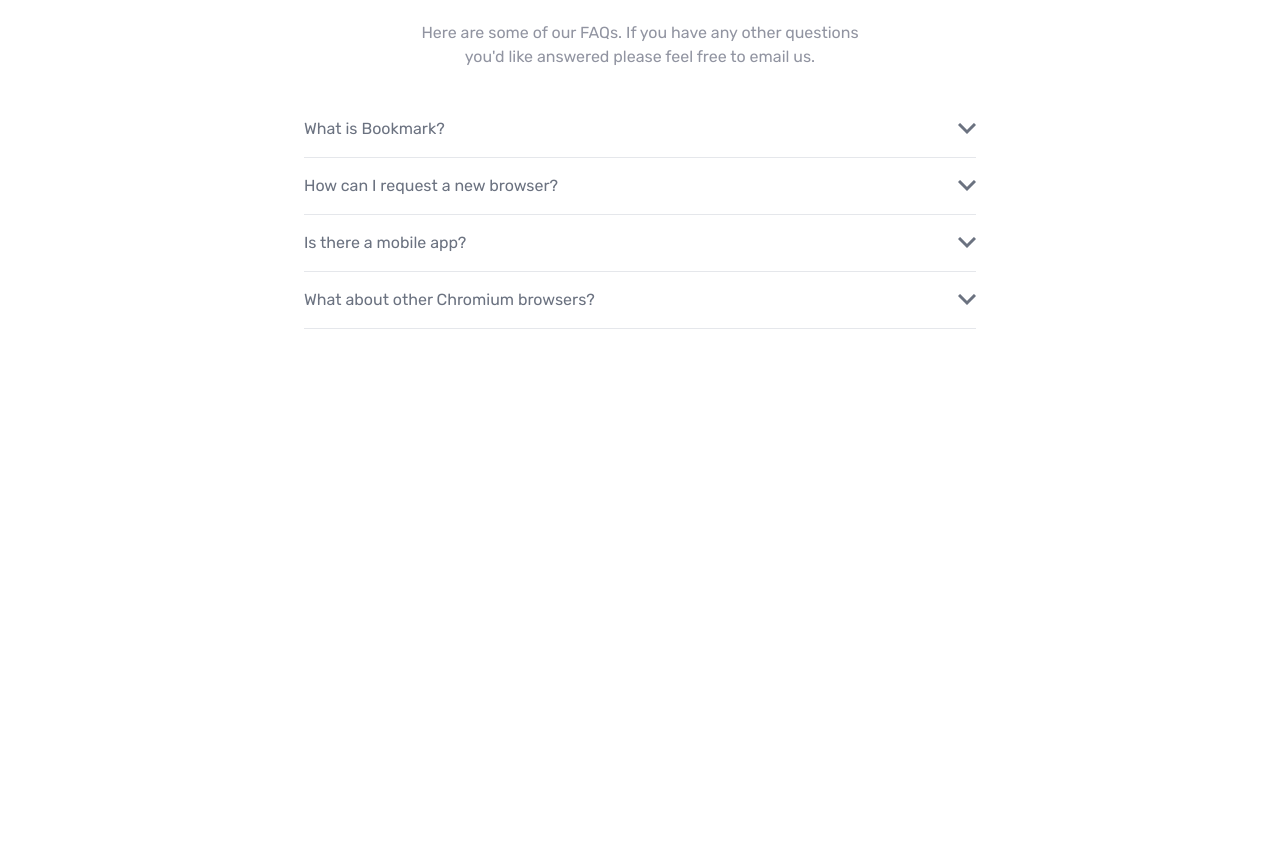
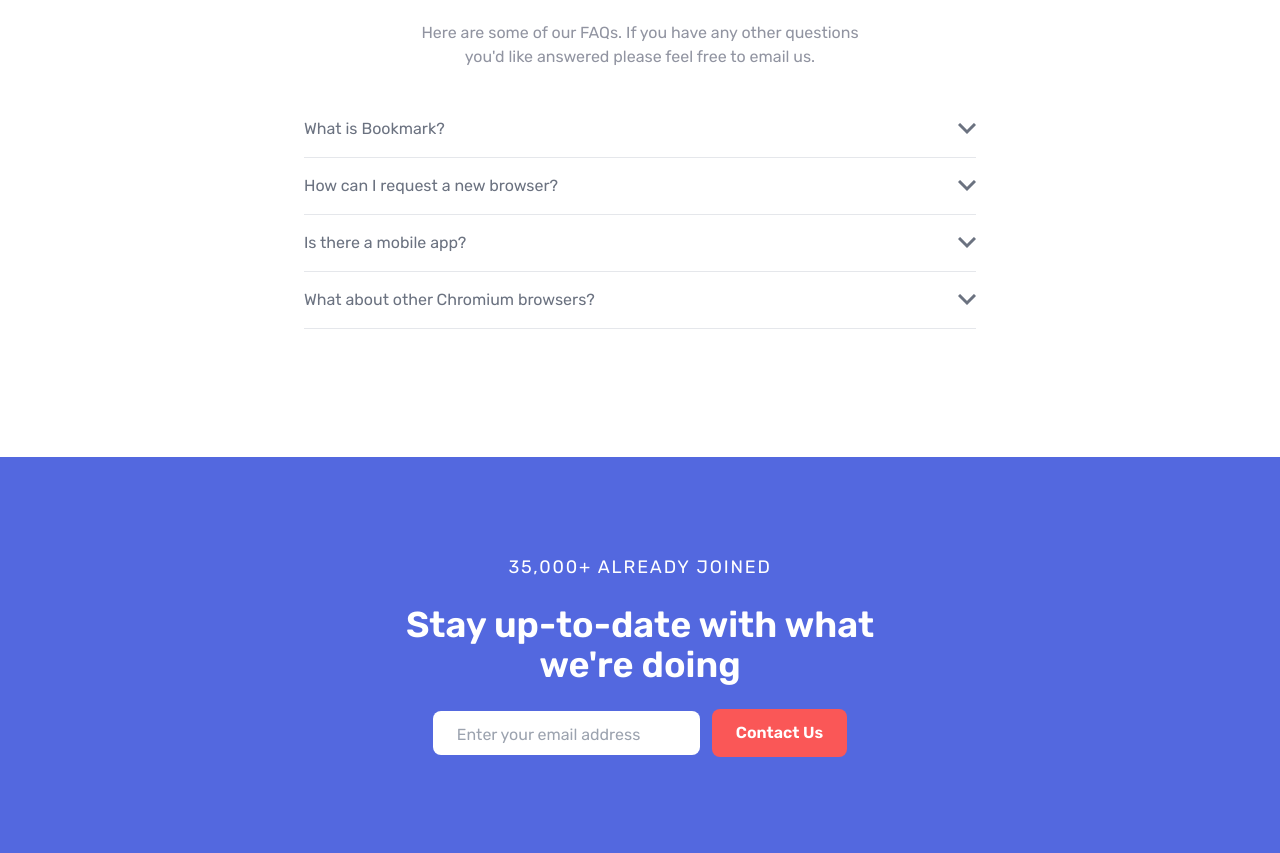
Before and after one commit to projectperfect/bookmark-mini-project, a website: page index.html in a window 1280 px wide. Shown: the part 2314-3167 px from the top of the page. Before the commit the page ends 2771 px from the top, so only its background shows below. Drawn offline with Linux system fonts and the light colour scheme.

Commit message:
newsletter section added

```diff
--- a/index.html
+++ b/index.html
@@ -501,5 +501,26 @@
         </div>
       </div>
     </section>
+
+    <!-- Newsletter section -->
+    <section id="newsletter" class="bg-softBlue">
+      <!-- Main container -->
+      <div class="max-w-lg mx-auto py-24">
+        <p class="mb-6 text-lg tracking-widest text-center text-white uppercase">
+          35,000+ Already Joined
+        </p>
+        <h2 class="px-3 mb-6 text-3xl font-semibold text-center text-white md:text-4xl">Stay up-to-date with what we're doing</h2>
+
+        <!-- Form -->
+        <form class="flex flex-col items-start justify-center max-w-2xl mx-auto space-y-6 text-base px-6 md:flex-row md:space-y-0 md:space-x-4 md:px-0">
+          <!-- Input & button container -->
+          <div class="flex flex-col justify-between items-center mx-auto md:flex-row md:mx-0">
+            <input type="text" class="flex-1 px-6 pt-3 pb-2 mb-4 rounded-lg border-1 border-white focus:outline-none md:mr-3 md:mb-0" placeholder="Enter your email address">
+
+            <input type="submit" class="inline-flex px-6 py-3 font-semibold text-center text-white duration-200 transform rounded-lg cursor-pointer focus:outline bg-softRed hover:opacity-90" value="Contact Us">
+          </div>
+        </form>
+      </div>
+    </section>
   </body>
 </html>
```
Also changed, not shown: css/style.css.
